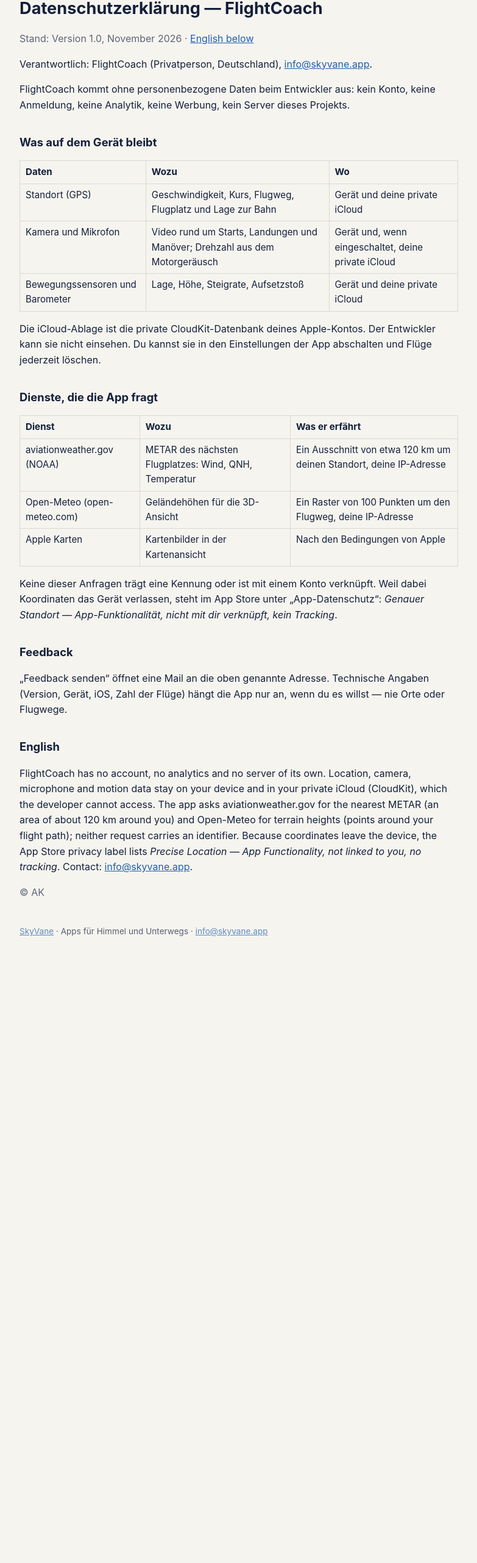
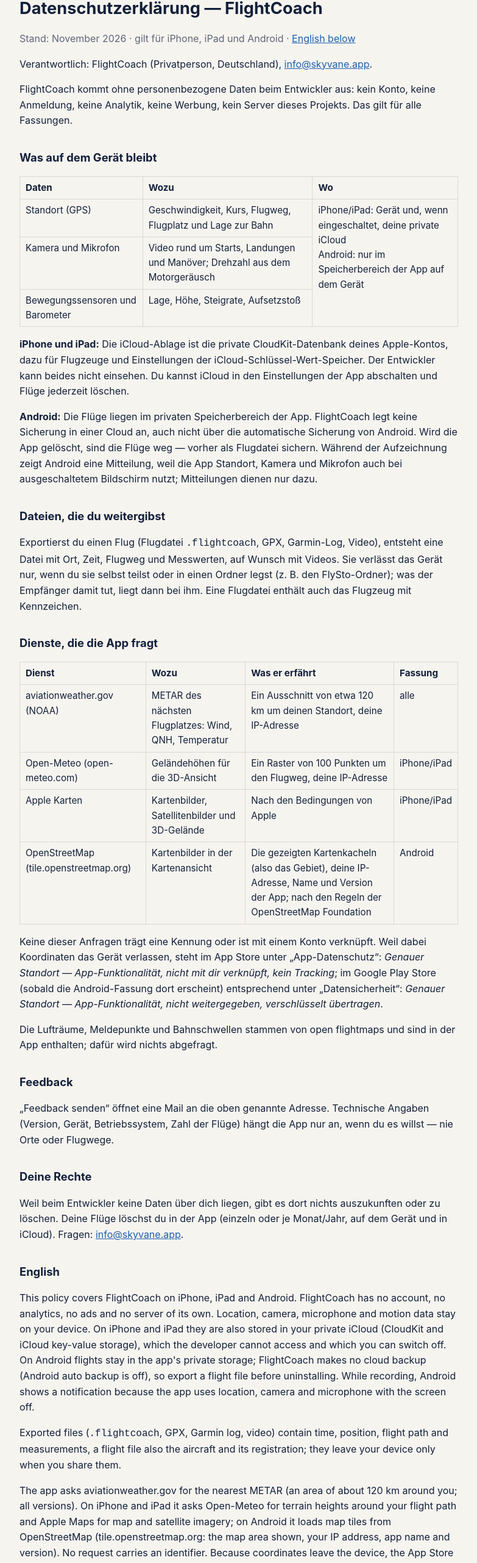
Before and after one commit to SkyVaneApp/skyvaneapp.github.io, a plain HTML site: page docs/flightcoach-privacy/index.html in a window 1280 px wide. Shown: the part 90-2653 px from the top of the page at 61% size, without its empty margins (248-1031 px from the left). Before the commit the page ends 1669 px from the top, so only its background shows below. Drawn offline with Linux system fonts and the light colour scheme.

Commit message:
Seiten aus . 2026-11-27

```diff
--- a/docs/flightcoach-privacy/index.html
+++ b/docs/flightcoach-privacy/index.html
@@ -14,39 +14,71 @@
 <body>
 <p><a href="https://skyvane.app/flightcoach-app/">← FlightCoach</a></p>
 <h1>Datenschutzerklärung — FlightCoach</h1>
-<p class="dim">Stand: Version 1.0, November 2026 · <a href="#en">English below</a></p>
+<p class="dim">Stand: November 2026 · gilt für iPhone, iPad und Android · <a href="#en">English below</a></p>
 <p>Verantwortlich: FlightCoach (Privatperson, Deutschland), <a href="mailto:info@skyvane.app">info@skyvane.app</a>.</p>
 <p>FlightCoach kommt ohne personenbezogene Daten beim Entwickler aus: kein Konto, keine Anmeldung, keine Analytik,
-keine Werbung, kein Server dieses Projekts.</p>
+keine Werbung, kein Server dieses Projekts. Das gilt für alle Fassungen.</p>
+
 <h2>Was auf dem Gerät bleibt</h2>
 <table>
 <tr><th>Daten</th><th>Wozu</th><th>Wo</th></tr>
-<tr><td>Standort (GPS)</td><td>Geschwindigkeit, Kurs, Flugweg, Flugplatz und Lage zur Bahn</td><td>Gerät und deine private iCloud</td></tr>
-<tr><td>Kamera und Mikrofon</td><td>Video rund um Starts, Landungen und Manöver; Drehzahl aus dem Motorgeräusch</td><td>Gerät und, wenn eingeschaltet, deine private iCloud</td></tr>
-<tr><td>Bewegungssensoren und Barometer</td><td>Lage, Höhe, Steigrate, Aufsetzstoß</td><td>Gerät und deine private iCloud</td></tr>
+<tr><td>Standort (GPS)</td><td>Geschwindigkeit, Kurs, Flugweg, Flugplatz und Lage zur Bahn</td><td rowspan="3">iPhone/iPad: Gerät und, wenn eingeschaltet, deine private iCloud<br>Android: nur im Speicherbereich der App auf dem Gerät</td></tr>
+<tr><td>Kamera und Mikrofon</td><td>Video rund um Starts, Landungen und Manöver; Drehzahl aus dem Motorgeräusch</td></tr>
+<tr><td>Bewegungssensoren und Barometer</td><td>Lage, Höhe, Steigrate, Aufsetzstoß</td></tr>
 </table>
-<p>Die iCloud-Ablage ist die private CloudKit-Datenbank deines Apple-Kontos. Der Entwickler kann sie nicht einsehen.
-Du kannst sie in den Einstellungen der App abschalten und Flüge jederzeit löschen.</p>
+<p><strong>iPhone und iPad:</strong> Die iCloud-Ablage ist die private CloudKit-Datenbank deines Apple-Kontos, dazu für
+Flugzeuge und Einstellungen der iCloud-Schlüssel-Wert-Speicher. Der Entwickler kann beides nicht einsehen. Du kannst
+iCloud in den Einstellungen der App abschalten und Flüge jederzeit löschen.</p>
+<p><strong>Android:</strong> Die Flüge liegen im privaten Speicherbereich der App. FlightCoach legt keine Sicherung in einer
+Cloud an, auch nicht über die automatische Sicherung von Android. Wird die App gelöscht, sind die Flüge weg — vorher als
+Flugdatei sichern. Während der Aufzeichnung zeigt Android eine Mitteilung, weil die App Standort, Kamera und Mikrofon
+auch bei ausgeschaltetem Bildschirm nutzt; Mitteilungen dienen nur dazu.</p>
+
+<h2>Dateien, die du weitergibst</h2>
+<p>Exportierst du einen Flug (Flugdatei <code>.flightcoach</code>, GPX, Garmin-Log, Video), entsteht eine Datei mit
+Ort, Zeit, Flugweg und Messwerten, auf Wunsch mit Videos. Sie verlässt das Gerät nur, wenn du sie selbst teilst oder in
+einen Ordner legst (z. B. den FlySto-Ordner); was der Empfänger damit tut, liegt dann bei ihm. Eine Flugdatei enthält
+auch das Flugzeug mit Kennzeichen.</p>
+
 <h2>Dienste, die die App fragt</h2>
 <table>
-<tr><th>Dienst</th><th>Wozu</th><th>Was er erfährt</th></tr>
-<tr><td>aviationweather.gov (NOAA)</td><td>METAR des nächsten Flugplatzes: Wind, QNH, Temperatur</td><td>Ein Ausschnitt von etwa 120 km um deinen Standort, deine IP-Adresse</td></tr>
-<tr><td>Open-Meteo (open-meteo.com)</td><td>Geländehöhen für die 3D-Ansicht</td><td>Ein Raster von 100 Punkten um den Flugweg, deine IP-Adresse</td></tr>
-<tr><td>Apple Karten</td><td>Kartenbilder in der Kartenansicht</td><td>Nach den Bedingungen von Apple</td></tr>
+<tr><th>Dienst</th><th>Wozu</th><th>Was er erfährt</th><th>Fassung</th></tr>
+<tr><td>aviationweather.gov (NOAA)</td><td>METAR des nächsten Flugplatzes: Wind, QNH, Temperatur</td><td>Ein Ausschnitt von etwa 120 km um deinen Standort, deine IP-Adresse</td><td>alle</td></tr>
+<tr><td>Open-Meteo (open-meteo.com)</td><td>Geländehöhen für die 3D-Ansicht</td><td>Ein Raster von 100 Punkten um den Flugweg, deine IP-Adresse</td><td>iPhone/iPad</td></tr>
+<tr><td>Apple Karten</td><td>Kartenbilder, Satellitenbilder und 3D-Gelände</td><td>Nach den Bedingungen von Apple</td><td>iPhone/iPad</td></tr>
+<tr><td>OpenStreetMap (tile.openstreetmap.org)</td><td>Kartenbilder in der Kartenansicht</td><td>Die gezeigten Kartenkacheln (also das Gebiet), deine IP-Adresse, Name und Version der App; nach den Regeln der OpenStreetMap Foundation</td><td>Android</td></tr>
 </table>
 <p>Keine dieser Anfragen trägt eine Kennung oder ist mit einem Konto verknüpft. Weil dabei Koordinaten das Gerät
 verlassen, steht im App Store unter „App-Datenschutz“: <em>Genauer Standort — App-Funktionalität, nicht mit dir
-verknüpft, kein Tracking</em>.</p>
+verknüpft, kein Tracking</em>; im Google Play Store (sobald die Android-Fassung dort erscheint) entsprechend unter
+„Datensicherheit“: <em>Genauer Standort — App-Funktionalität, nicht weitergegeben, verschlüsselt übertragen</em>.</p>
+<p>Die Lufträume, Meldepunkte und Bahnschwellen stammen von open flightmaps und sind in der App enthalten; dafür
+wird nichts abgefragt.</p>
+
 <h2>Feedback</h2>
-<p>„Feedback senden“ öffnet eine Mail an die oben genannte Adresse. Technische Angaben (Version, Gerät, iOS, Zahl der
-Flüge) hängt die App nur an, wenn du es willst — nie Orte oder Flugwege.</p>
+<p>„Feedback senden“ öffnet eine Mail an die oben genannte Adresse. Technische Angaben (Version, Gerät, Betriebssystem,
+Zahl der Flüge) hängt die App nur an, wenn du es willst — nie Orte oder Flugwege.</p>
+
+<h2>Deine Rechte</h2>
+<p>Weil beim Entwickler keine Daten über dich liegen, gibt es dort nichts auszukunften oder zu löschen. Deine Flüge
+löschst du in der App (einzeln oder je Monat/Jahr, auf dem Gerät und in iCloud). Fragen: <a href="mailto:info@skyvane.app">info@skyvane.app</a>.</p>
+
 <h2 id="en">English</h2>
-<p>FlightCoach has no account, no analytics and no server of its own. Location, camera, microphone and motion data stay
-on your device and in your private iCloud (CloudKit), which the developer cannot access. The app asks
-aviationweather.gov for the nearest METAR (an area of about 120 km around you) and Open-Meteo for terrain heights
-(points around your flight path); neither request carries an identifier. Because coordinates leave the device, the
-App Store privacy label lists <em>Precise Location — App Functionality, not linked to you, no tracking</em>. Contact:
-<a href="mailto:info@skyvane.app">info@skyvane.app</a>.</p>
+<p>This policy covers FlightCoach on iPhone, iPad and Android. FlightCoach has no account, no analytics, no ads and no
+server of its own. Location, camera, microphone and motion data stay on your device. On iPhone and iPad they are also
+stored in your private iCloud (CloudKit and iCloud key-value storage), which the developer cannot access and which you
+can switch off. On Android flights stay in the app's private storage; FlightCoach makes no cloud backup (Android auto
+backup is off), so export a flight file before uninstalling. While recording, Android shows a notification because the
+app uses location, camera and microphone with the screen off.</p>
+<p>Exported files (<code>.flightcoach</code>, GPX, Garmin log, video) contain time, position, flight path and
+measurements, a flight file also the aircraft and its registration; they leave your device only when you share them.</p>
+<p>The app asks aviationweather.gov for the nearest METAR (an area of about 120 km around you; all versions). On iPhone
+and iPad it asks Open-Meteo for terrain heights around your flight path and Apple Maps for map and satellite imagery; on
+Android it loads map tiles from OpenStreetMap (tile.openstreetmap.org: the map area shown, your IP address, app name
+and version). No request carries an identifier. Because coordinates leave the device, the App Store privacy label lists
+<em>Precise Location — App Functionality, not linked to you, no tracking</em>, and the Google Play data safety section
+(once the Android version is listed there) <em>Precise location — app functionality, not shared, encrypted in transit</em>. Feedback mails include technical
+details only if you choose to, never locations. Contact: <a href="mailto:info@skyvane.app">info@skyvane.app</a>.</p>
 <p class="dim">© AK</p>
 <p class="skyvane" style="margin-top:3em;font-size:.85rem;opacity:.7"><a href="https://skyvane.app/">SkyVane</a> · Apps für Himmel und Unterwegs · <a href="mailto:info@skyvane.app">info@skyvane.app</a></p>
 </body>
```
Also changed, not shown: docs/flightcoach-app/index.html (+41 -12 lines), docs/index.html (+1 -1 lines).
